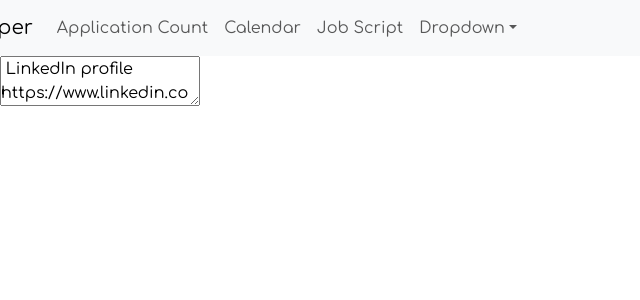
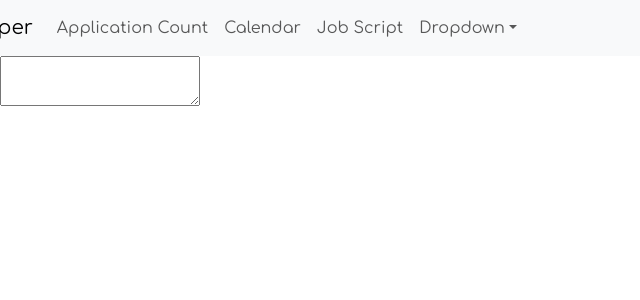
Before and after one commit to jbkim0547/application-countingapp, a React (Create React App) app: page /jobScript in a window 1280 px wide. Shown: the top 300 px of the page, without its empty margins (0-640 px from the left). Built offline with nearby package versions, Linux system fonts and the light colour scheme.

Commit message:
Update JobScript.jsx
Editing Default.

```diff
--- a/src/JobScript/JobScript.jsx
+++ b/src/JobScript/JobScript.jsx
@@ -1,7 +1,7 @@
 const JobScript = () => {
   return (
     <textarea
-      defaultValue=" LinkedIn profile
+      default=" LinkedIn profile
 https://www.linkedin.com/in/jb-kim-14a820132/
 
 Github Profile
```
